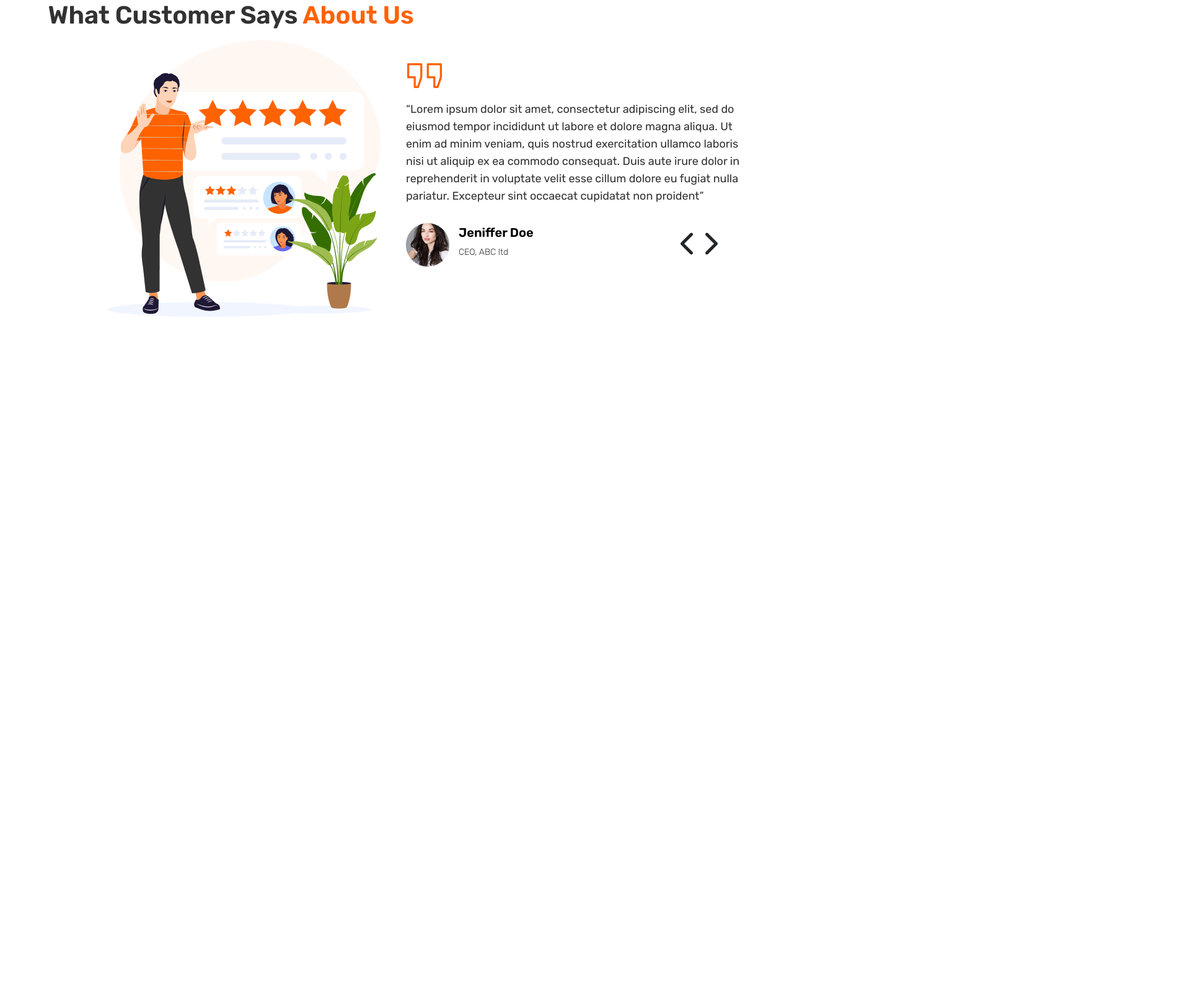
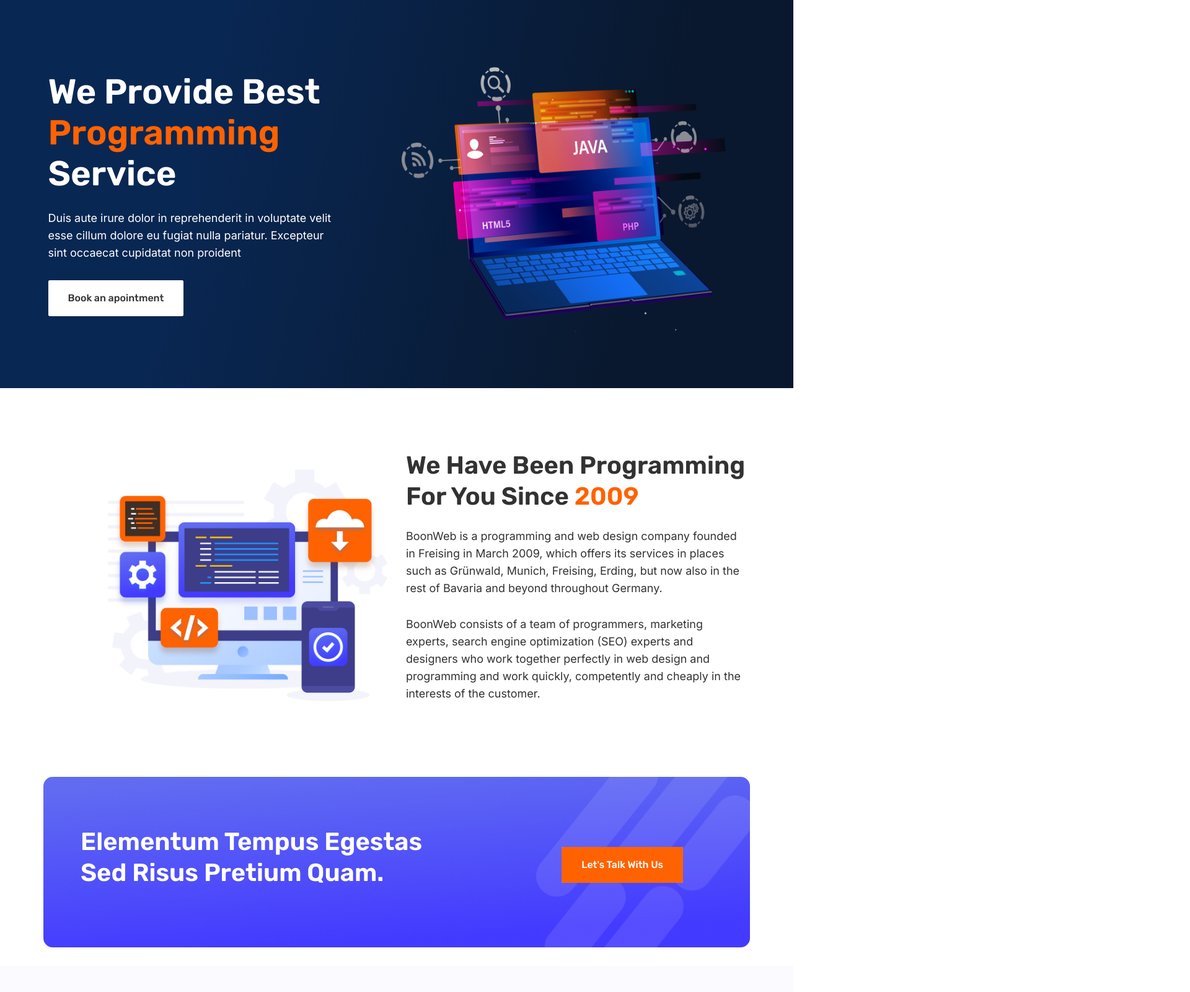
Before and after one commit to arifmridhapranto/boonWeb, a plain HTML site: page index.html in a window 1280 px wide. Shown: the top 1600 px of the page at 62% size, 1920 px wide, since content can reach past the window. Before the commit the page ends 800 px from the top, so only its background shows below. Drawn offline with nearby package versions, Linux system fonts and the light colour scheme.

Commit message:
update 2.0

```diff
--- a/index.html
+++ b/index.html
@@ -55,7 +55,7 @@
     </header> -->
     <main>
         <!-- Banner Section Start  here  -->
-        <!-- <section class="banner py-5 px-md-0 px-5">
+        <section class="banner py-5 px-md-0 px-5">
             <div class="container py-md-5">
                 <div class="row py-md-5 flex-md-row flex-column-reverse">
                     <div
@@ -72,11 +72,11 @@
                     </div>
                 </div>
             </div>
-        </section> -->
+        </section>
         <!-- Banner Section End  here  -->
 
         <!-- boonWeb Journey section Start here -->
-        <!-- <section class="journey px-md-0 px-5">
+        <section class="journey px-md-0 px-5">
             <div class="container">
                 <div class="row align-items-center gx-5 gy-md-0 gy-5">
                     <div class="col-md-6 offset-lg-1 col-lg-5  col-12">
@@ -95,11 +95,11 @@
                     </div>
                 </div>
             </div>
-        </section> -->
+        </section>
         <!-- boonWeb journey section End here -->
 
         <!-- CTA section Start here -->
-        <!-- <section class="cta">
+        <section class="cta">
             <div class="container cta-container">
                 <div class="row align-items-center justify-content-between">
                     <div class=" col-md-8 col-lg-8 col-xl-7 col-12 ">
@@ -110,11 +110,11 @@
                     </div>
                 </div>
             </div>
-        </section> -->
+        </section>
         <!-- CTA  section End here -->
 
         <!--Services  section Start here -->
-        <!-- <section class="services my-5">
+        <section class="services my-5">
             <div class="container">
                 <h1 class="section-heading"> <span class="orange-heading">Services</span> We Provide</h1>
                 <div class="row g-5 py-5 justify-content-between">
@@ -150,7 +150,7 @@
                     </div>
                 </div>
             </div>
-        </section> -->
+        </section>
         <!-- Services  section End here -->
 
         <!-- Services  section End here -->
```
